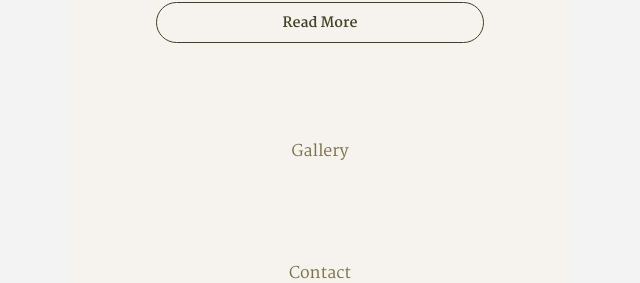
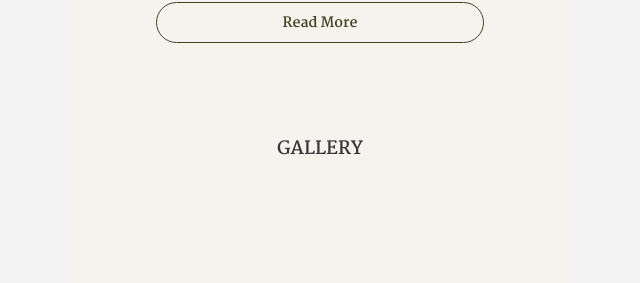
Before and after one commit to NaraeJang/Wegic, a React (Vite) app: page / in a window 1280 px wide. Shown: the part 1551-1834 px from the top of the page, without its empty margins (320-960 px from the left). Built offline with nearby package versions, Linux system fonts and the light colour scheme; a web font is replaced by a local one.

Commit message:
Start Gallery Section

```diff
--- a/src/componenets/Gallery.jsx
+++ b/src/componenets/Gallery.jsx
@@ -1,7 +1,9 @@
+import { TitleNoDivider } from '../subCompoenets';
+
 const Gallery = () => {
   return (
     <section id="gallery" className="container">
-      Gallery
+      <TitleNoDivider titleEn="Gallery" titleFr="GALERIE" />
     </section>
   );
 };
--- a/src/index.css
+++ b/src/index.css
@@ -171,7 +171,7 @@ ul {
 .section-divider {
   margin-bottom: 1.5rem;
 }
-.section-divider > * {
+.section-divider, .section-divider > * {
   text-transform: uppercase;
 }
 .section-divider__img {
--- a/src/sass/base/_global.scss
+++ b/src/sass/base/_global.scss
@@ -179,6 +179,7 @@ ul {
 
 .section-divider {
   margin-bottom: 1.5rem;
+  &,
   & > * {
     text-transform: uppercase;
   }
--- a/src/subCompoenets/TitleNoDivider.jsx
+++ b/src/subCompoenets/TitleNoDivider.jsx
@@ -1,4 +1,12 @@
-const TitleNoDivider = () => {
-  return <div>TitleNoDivider</div>;
+import { useWegicContext } from '../App';
+
+const TitleNoDivider = ({ titleFr, titleEn }) => {
+  const { isFrench } = useWegicContext();
+
+  return (
+    <div>
+      <h3 className="section-divider">{isFrench ? titleFr : titleEn}</h3>
+    </div>
+  );
 };
 export default TitleNoDivider;
```
Also changed, not shown: 1 other file (tests, documents, lock files or other folders).
